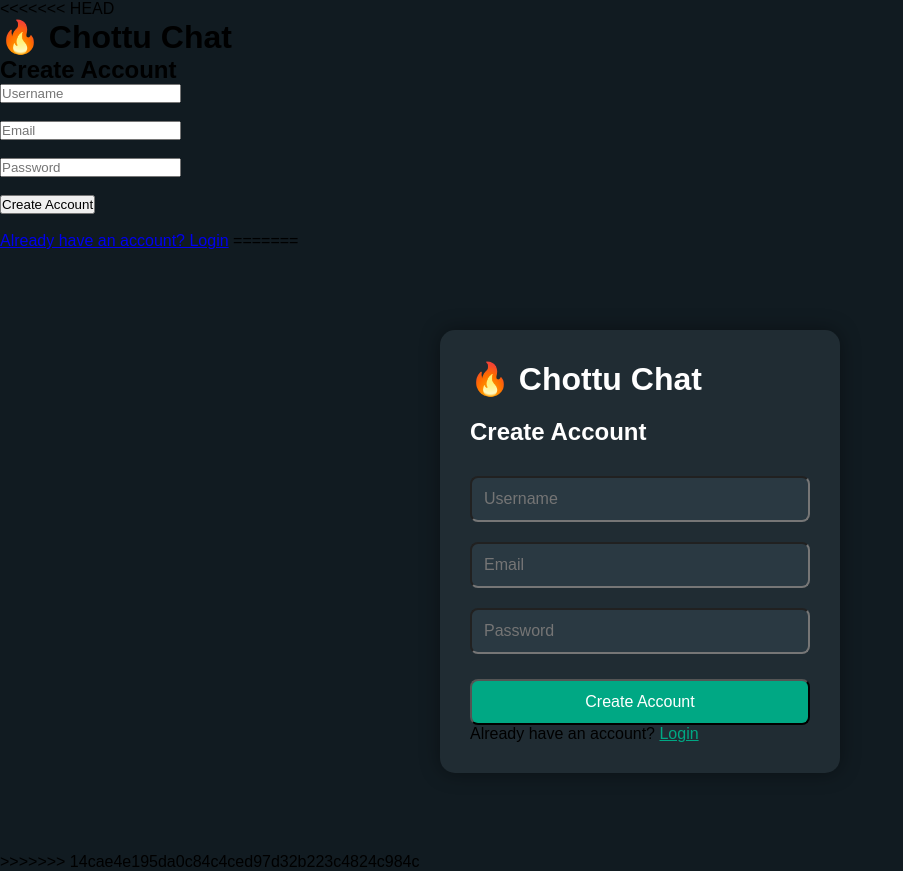
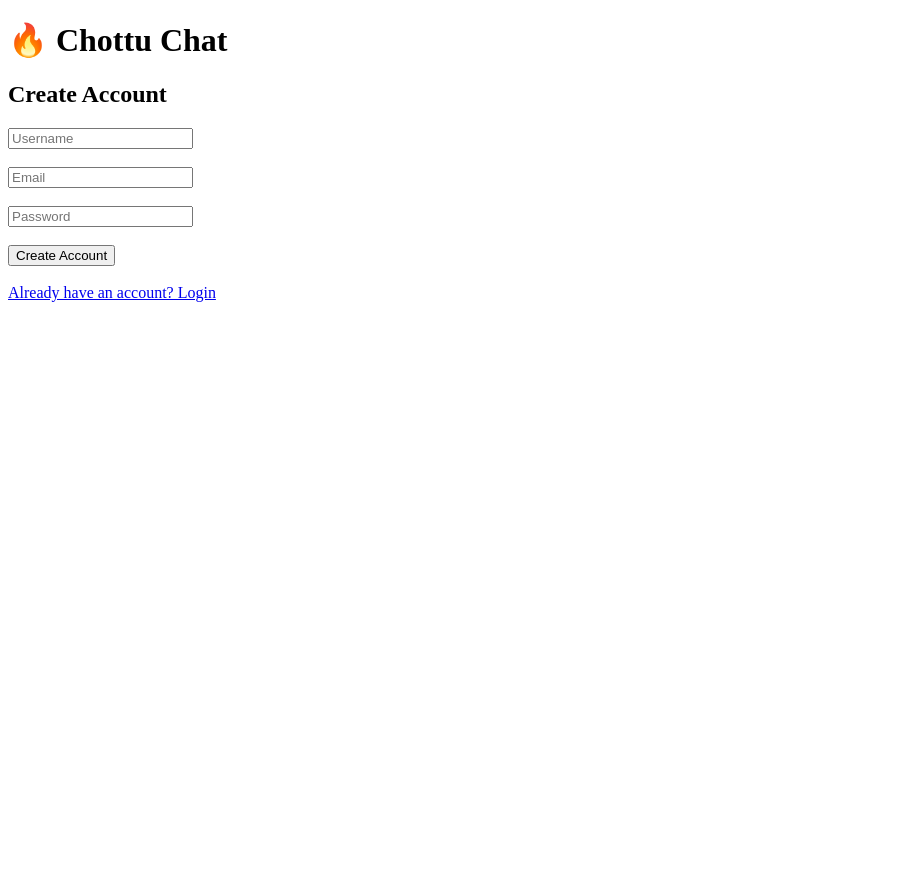
Before and after one commit to tirathram2/chottu-chat, a Flask app: page /signup in a window 1280 px wide. Shown: the whole page, without its empty margins (0-903 px from the left). After the commit the page ends 302 px from the top, so only its background shows below. Run offline with Flask 3, Linux system fonts and the light colour scheme.

Commit message:
Update signup.html

```diff
--- a/templates/signup.html
+++ b/templates/signup.html
@@ -1,48 +1,31 @@
 <!DOCTYPE html>
+<html lang="en">
+<head>
+    <meta charset="UTF-8">
+    <meta name="viewport" content="width=device-width, initial-scale=1.0">
+    <title>Sign Up - Chottu Chat</title>
+</head>
+<body>
 
-<<<<<<< HEAD
-<html> <head> <title>Sign Up</title> </head> <body>
+<h1>🔥 Chottu Chat</h1>
+<h2>Create Account</h2>
 
-<h1>🔥 Chottu Chat</h1> <h2>Create Account</h2>
+<form action="/signup" method="POST">
+    <input type="text" name="username" placeholder="Username" required>
+    <br><br>
 
-<form action="/signup" method="POST"> <input type="text" name="username" placeholder="Username" required><br><br>
+    <input type="email" name="email" placeholder="Email" required>
+    <br><br>
 
-<input type="email" name="email" placeholder="Email" required><br><br>
+    <input type="password" name="password" placeholder="Password" required>
+    <br><br>
 
-<input type="password" name="password" placeholder="Password" required><br><br>
-
-<button type="submit">Create Account</button>
-
+    <button type="submit">Create Account</button>
 </form>
 
 <br>
 
 <a href="/login">Already have an account? Login</a>
 
-</body> </html>
-=======
-<html lang="en"> <head> <meta charset="UTF-8"> <meta name="viewport" content="width=device-width, initial-scale=1.0"> <title>Sign Up - Chottu Chat</title> <link rel="stylesheet" href="{{ url_for('static', filename='style.css') }}"> </head> <body>
-
-<div class="login-container"> <h1>🔥 Chottu Chat</h1> <h2>Create Account</h2>
-
-<form action="/signup" method="POST">
-
-    <input type="text" name="username" placeholder="Username" required>
-
-    <input type="email" name="email" placeholder="Email" required>
-
-    <input type="password" name="password" placeholder="Password" required>
-
-    <button type="submit">Create Account</button>
-
-</form>
-
-<p>
-    Already have an account?
-    <a href="/login">Login</a>
-</p>
-
-</div>
-
-</body> </html>
->>>>>>> 14cae4e195da0c84c4ced97d32b223c4824c984c
+</body>
+</html>
```
